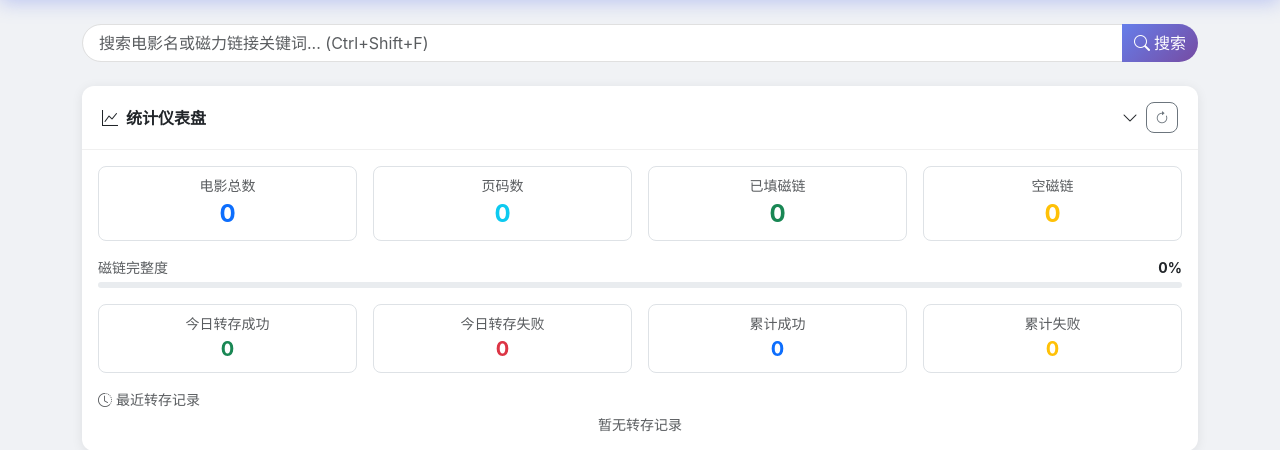
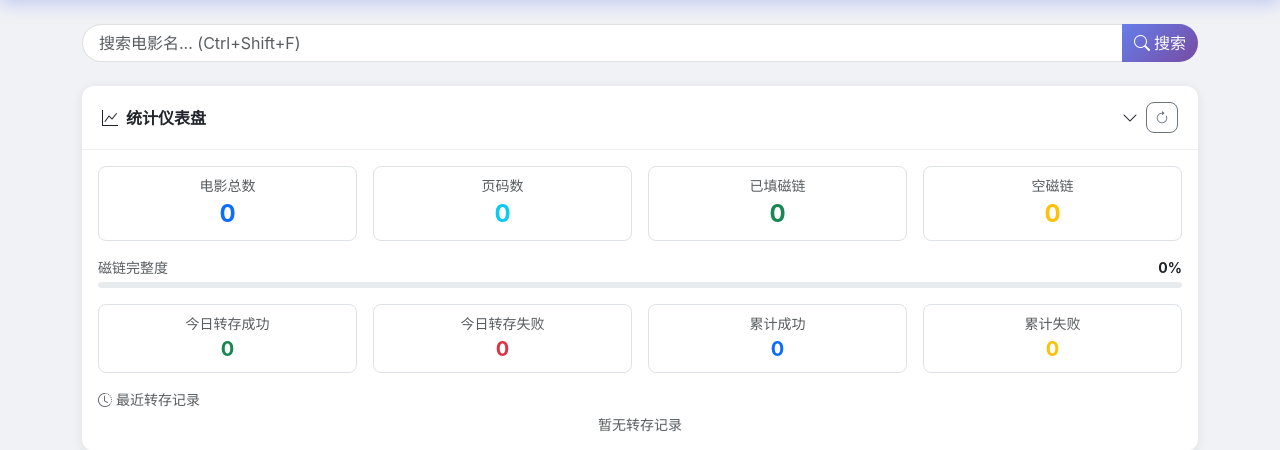
Before and after one commit to DTQEight/115transfer, a Flask app: page / in a window 1280 px wide. Shown: the part 56-506 px from the top of the page. Run offline with Flask 3, Linux system fonts and the light colour scheme; the visitor is signed in with stand-in values (Sample User, id 1); data that the repository does not hold is empty.

Commit message:
revert: 移除之前理解错的搜索框磁力关键词匹配代码
- /search 路由: 回到只按电影名匹配（按用户原意，不搜磁力列）

- index/search 页 placeholder: 恢复为 搜索电影名...

正确的操作列搜索磁力按钮已在上一提交新增，与搜索框行为无关。

```diff
--- a/app.py
+++ b/app.py
@@ -736,12 +736,7 @@ def search():
         if not keyword or df.empty:
             return redirect(url_for('index'))
 
-        kw = keyword.lower()
-        name_mask = df['电影名'].astype(str).str.lower().str.contains(kw, na=False, regex=False)
-        magnet_mask = pd.Series([False] * len(df))
-        if '磁力链接' in df.columns:
-            magnet_mask = df['磁力链接'].astype(str).str.lower().str.contains(kw, na=False, regex=False)
-        mask = name_mask | magnet_mask
+        mask = df['电影名'].astype(str).str.lower().str.contains(keyword.lower(), na=False, regex=False)
         result_df = df[mask]
         movies = build_movie_list(result_df)
 
--- a/templates/index.html
+++ b/templates/index.html
@@ -358,7 +358,7 @@
 
         <form action="/search" method="get" class="mb-4">
             <div class="input-group search-box">
-                <input type="text" name="keyword" id="searchInput" class="form-control" placeholder="搜索电影名或磁力链接关键词... (Ctrl+Shift+F)" value="" autocomplete="off">
+                <input type="text" name="keyword" id="searchInput" class="form-control" placeholder="搜索电影名... (Ctrl+Shift+F)" value="" autocomplete="off">
                 <button type="submit" class="btn btn-primary">
                     <i class="bi bi-search me-1"></i>搜索
                 </button>
--- a/templates/search.html
+++ b/templates/search.html
@@ -12,7 +12,7 @@
 
         <form action="/search" method="get" class="mb-4">
             <div class="input-group search-box">
-                <input type="text" name="keyword" class="form-control" placeholder="搜索电影名或磁力链接关键词..." value="{{ keyword }}">
+                <input type="text" name="keyword" class="form-control" placeholder="搜索电影名..." value="{{ keyword }}">
                 <button type="submit" class="btn btn-primary">
                     <i class="bi bi-search me-1"></i>搜索
                 </button>
```
